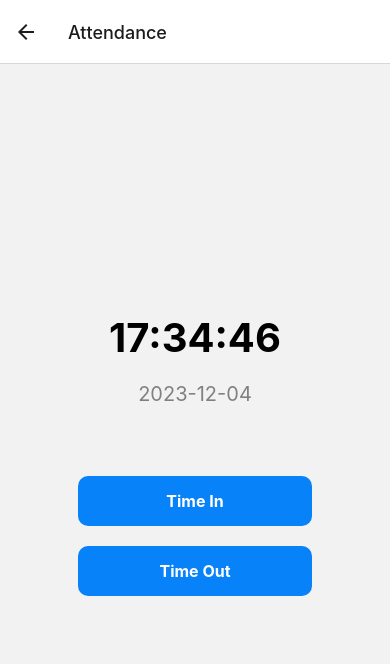
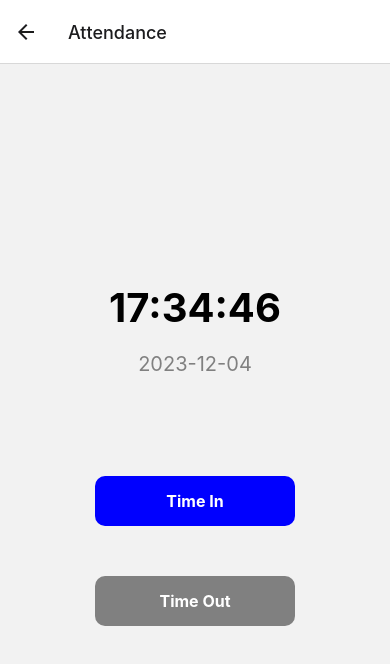
Before and after one commit to gerlie0622/react-native-timesnap, a React Native app: screen /Attendance in a window 390 px wide. Shown: the top 664 px of the page. Built offline with nearby package versions, Linux system fonts and the light colour scheme; no server answers.

Commit message:
Update Attendance.js
4/12/23

```diff
--- a/screens/Attendance.js
+++ b/screens/Attendance.js
@@ -4,8 +4,10 @@ import { dbFirestore } from '../firebase';
 import { collection, addDoc } from 'firebase/firestore';
 import { getAuth, onAuthStateChanged } from 'firebase/auth';
 
-const Attendance = ( {updateCounts} ) => {
+const Attendance = ( {} ) => {
   const [currentDateTime, setCurrentDateTime] = useState(getCurrentDateTime());
+  const [checkInEnable, setCheckInEnable] = useState(true);
+  const [checkOutEnable, setCheckOutEnable] = useState(false);
 
   useEffect(() => {
     const intervalId = setInterval(() => {
@@ -35,12 +37,16 @@ const Attendance = ( {updateCounts} ) => {
     console.log('Time In button pressed');
     const currentTime = new Date().toISOString();
     saveTimeToFirestore('Time In', currentTime);
+    setCheckInEnable(false)
+    setCheckOutEnable(true)
   };
 
   const handleTimeOut = () => {
     console.log('Time Out button pressed');
     const currentTime = new Date().toISOString();
     saveTimeToFirestore('Time Out', currentTime);
+    setCheckInEnable(false)
+    setCheckOutEnable(false)
   };
 
   const auth = getAuth();
@@ -72,7 +78,6 @@ const Attendance = ( {updateCounts} ) => {
 
 
       console.log('Time saved successfully with ID:', autoIdDocRef.id);
-      updateCounts();
     } catch (error) {
       console.error('Error saving time:', error);
     }
@@ -82,10 +87,16 @@ const Attendance = ( {updateCounts} ) => {
     <View style={styles.container}>
       <Text style={styles.digitalClock}>{currentDateTime.time}</Text>
       <Text style={styles.date}>{currentDateTime.date}</Text>
-      <TouchableOpacity title='Time In' onPress={handleTimeIn} style={styles.button}>
+
+      <TouchableOpacity title='Time In' onPress={handleTimeIn} disabled={!checkInEnable} style={{width: 200, height: 50,
+        backgroundColor: checkInEnable ? 'blue' : 'gray', justifyContent: 'center', alignItems: 'center', alignSelf: 'center',
+        marginTop: 50, borderRadius: 10,}}>
         <Text style={styles.buttonText}>Time In</Text>
       </TouchableOpacity>
-      <TouchableOpacity title='Time Out' onPress={handleTimeOut} style={styles.button}>
+
+      <TouchableOpacity title='Time Out' onPress={handleTimeOut} disabled={!checkOutEnable} style={{width: 200, height: 50,
+        backgroundColor: checkOutEnable ? 'blue' : 'gray', justifyContent: 'center', alignItems: 'center', alignSelf: 'center',
+        marginTop: 50, borderRadius: 10,}}>
         <Text style={styles.buttonText}>Time Out</Text>
       </TouchableOpacity>
     </View>
```
